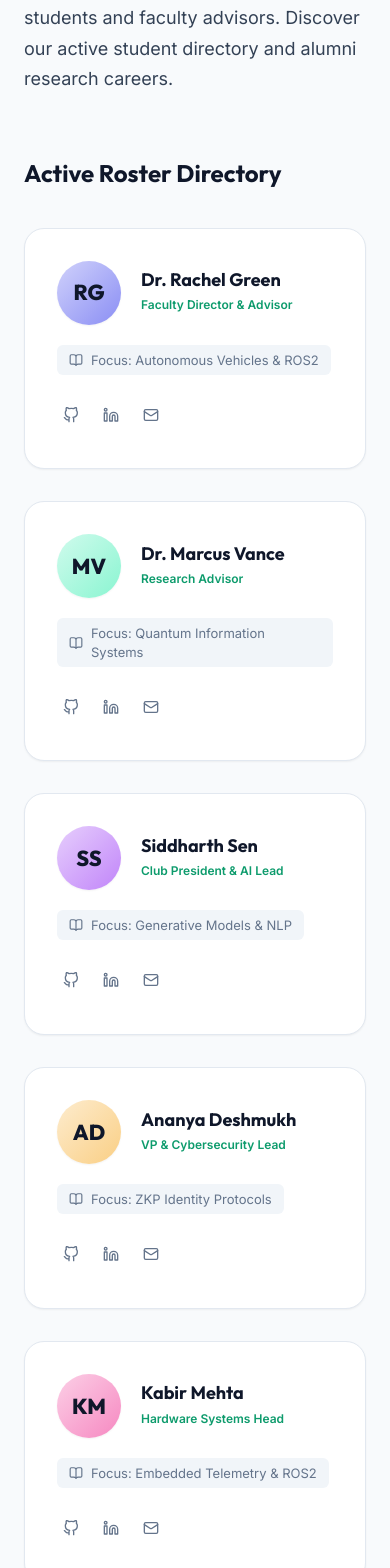
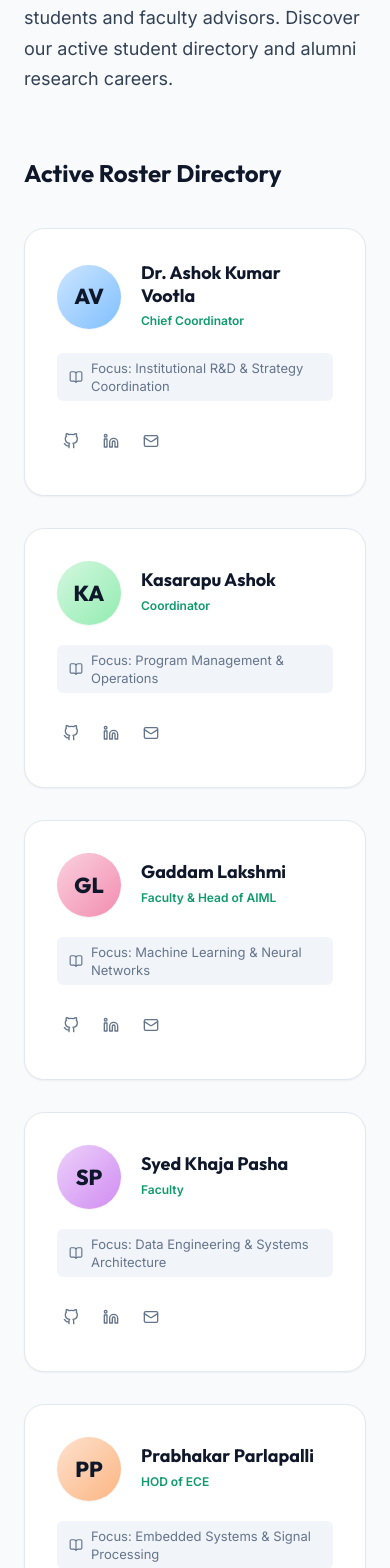
Before and after one commit to saicharan-bhuthkuri/rd, a React (Vite) app in the folder frontend/: page /team in a window 390 px wide. Shown: the part 432-2000 px from the top of the page. Built offline with nearby package versions, Linux system fonts and the light colour scheme; no server answers.

Commit message:
added responsive Header, Footer, and Team page components with newsletter functionality.

```diff
--- a/frontend/src/components/Footer.tsx
+++ b/frontend/src/components/Footer.tsx
@@ -143,6 +143,8 @@ export const Footer: React.FC = () => {
         <div className="container bottom-container">
           <p className="copyright-text">&copy; {new Date().getFullYear()} Research & Development Club. All rights reserved.</p>
           <div className="bottom-links">
+            <a href="https://saivortex.web.app/" target="_blank" rel="noopener noreferrer">Design by saivortex</a>
+            <span className="divider">&middot;</span>
             <a href="#">Privacy Policy</a>
             <span className="divider">&middot;</span>
             <a href="#">Terms of Use</a>
--- a/frontend/src/components/Header.tsx
+++ b/frontend/src/components/Header.tsx
@@ -33,7 +33,7 @@ export const Header: React.FC = () => {
   ];
 
   return (
-    <header className={`header ${isScrolled ? 'header-scrolled' : ''}`}>
+    <header className={`header ${isScrolled ? 'header-scrolled' : ''} ${isMobileMenuOpen ? 'mobile-menu-open' : ''}`}>
       <div className="container header-container">
         {/* Logo */}
         <Link to="/" className="logo-container">
--- a/frontend/src/components/Team.tsx
+++ b/frontend/src/components/Team.tsx
@@ -42,71 +42,58 @@ interface TeamProps {
 export const Team: React.FC<TeamProps> = ({ isOverview }) => {
   const team: Member[] = [
     {
-      name: "Dr. Rachel Green",
-      role: "Faculty Director & Principal Advisor",
+      name: "Dr. Ashok Kumar Vootla",
+      role: "Chief Coordinator",
       category: "Faculty Advisory",
-      initials: "RG",
-      avatarBg: "linear-gradient(135deg, hsl(238, 83%, 90%) 0%, hsl(238, 83%, 75%) 100%)",
-      focus: "Autonomous Robotics & Edge Inference",
-      linkedin: "#",
-      twitter: "#",
-      mail: "rachel.green@rdclub.edu"
+      initials: "AV",
+      avatarBg: "linear-gradient(135deg, hsl(210, 100%, 90%) 0%, hsl(210, 100%, 75%) 100%)",
+      focus: "Institutional R&D & Strategy Coordination",
+      mail: "ashok.vootla@rdclub.edu"
     },
     {
-      name: "Dr. Marcus Vance",
-      role: "Research Advisor",
+      name: "Kasarapu Ashok",
+      role: "Coordinator",
       category: "Faculty Advisory",
-      initials: "MV",
-      avatarBg: "linear-gradient(135deg, hsl(160, 84%, 90%) 0%, hsl(160, 84%, 75%) 100%)",
-      focus: "Quantum Information Theory & Security",
-      linkedin: "#",
-      mail: "marcus.vance@rdclub.edu"
+      initials: "KA",
+      avatarBg: "linear-gradient(135deg, hsl(140, 70%, 90%) 0%, hsl(140, 70%, 75%) 100%)",
+      focus: "Program Management & Operations",
+      mail: "kasarapu.ashok@rdclub.edu"
     },
     {
-      name: "Siddharth Sen",
-      role: "Club President & AI Lead",
-      category: "Student Committee",
-      initials: "SS",
-      avatarBg: "linear-gradient(135deg, hsl(271, 91%, 90%) 0%, hsl(271, 91%, 75%) 100%)",
-      focus: "Multi-Agent RL & Spatial NLP Systems",
-      github: "#",
-      linkedin: "#",
-      twitter: "#",
-      mail: "siddharth@rdclub.edu"
+      name: "Gaddam Lakshmi",
+      role: "Faculty & Head of AIML",
+      category: "Faculty Advisory",
+      initials: "GL",
+      avatarBg: "linear-gradient(135deg, hsl(340, 80%, 90%) 0%, hsl(340, 80%, 75%) 100%)",
+      focus: "Machine Learning & Neural Networks",
+      mail: "gaddam.lakshmi@rdclub.edu"
     },
     {
-      name: "Ananya Deshmukh",
-      role: "Vice President & Cybersecurity Lead",
-      category: "Student Committee",
-      initials: "AD",
-      avatarBg: "linear-gradient(135deg, hsl(38, 92%, 90%) 0%, hsl(38, 92%, 75%) 100%)",
-      focus: "Zero-Knowledge Proofs & Protocol Analysis",
-      github: "#",
-      linkedin: "#",
-      mail: "ananya@rdclub.edu"
+      name: "Syed Khaja Pasha",
+      role: "Faculty",
+      category: "Faculty Advisory",
+      initials: "SP",
+      avatarBg: "linear-gradient(135deg, hsl(280, 80%, 90%) 0%, hsl(280, 80%, 75%) 100%)",
+      focus: "Data Engineering & Systems Architecture",
+      mail: "khaja.pasha@rdclub.edu"
     },
     {
-      name: "Kabir Mehta",
-      role: "Robotics & Hardware Systems Head",
-      category: "Student Committee",
-      initials: "KM",
-      avatarBg: "linear-gradient(135deg, hsl(329, 86%, 90%) 0%, hsl(329, 86%, 75%) 100%)",
-      focus: "Sensory Integration, ROS2, Rover-X build",
-      github: "#",
-      linkedin: "#",
-      twitter: "#",
-      mail: "kabir@rdclub.edu"
+      name: "Prabhakar Parlapalli",
+      role: "HOD of ECE",
+      category: "Faculty Advisory",
+      initials: "PP",
+      avatarBg: "linear-gradient(135deg, hsl(25, 95%, 90%) 0%, hsl(25, 95%, 75%) 100%)",
+      focus: "Embedded Systems & Signal Processing",
+      mail: "prabhakar.p@rdclub.edu"
     },
     {
-      name: "Elena Rostova",
-      role: "Treasurer & Cloud Architect",
+      name: "Ayhya",
+      role: "Student Coordinator",
       category: "Student Committee",
-      initials: "ER",
-      avatarBg: "linear-gradient(135deg, hsl(200, 95%, 90%) 0%, hsl(200, 95%, 75%) 100%)",
-      focus: "High-Availability KV Store & Distributed Consensus",
-      github: "#",
-      linkedin: "#",
-      mail: "elena@rdclub.edu"
+      initials: "AY",
+      avatarBg: "linear-gradient(135deg, hsl(271, 91%, 90%) 0%, hsl(271, 91%, 75%) 100%)",
+      focus: "Research & Operations Coordination",
+      mail: "ayhya@rdclub.edu"
     }
   ];
 
--- a/frontend/src/index.css
+++ b/frontend/src/index.css
@@ -56,6 +56,7 @@
 html {
   scroll-behavior: smooth;
   scroll-padding-top: 5rem;
+  overflow-x: hidden;
 }
 
 body {
@@ -96,6 +97,14 @@ button, input, textarea, select {
 .section {
   padding: 6.5rem 0;
   position: relative;
+  scroll-margin-top: 5.5rem;
+}
+
+@media (max-width: 768px) {
+  .section {
+    padding: 4rem 0;
+    scroll-margin-top: 5rem;
+  }
 }
 
 .section-bg-alt {
@@ -473,8 +482,13 @@ button, input, textarea, select {
   border-top: 1px solid var(--border-light);
 }
 
-.header-scrolled + .mobile-drawer {
+.header-scrolled .mobile-drawer {
   top: 4.5rem;
+}
+
+.header.mobile-menu-open {
+  background-color: var(--bg-card);
+  border-bottom: 1px solid var(--border-light);
 }
 
 .mobile-drawer.open {
@@ -537,6 +551,14 @@ button, input, textarea, select {
   display: flex;
   align-items: center;
   min-height: calc(100vh - 5rem);
+}
+
+@media (max-width: 991px) {
+  .hero-section {
+    display: block;
+    padding: 6.5rem 0 4rem 0;
+    min-height: auto;
+  }
 }
 
 .hero-container {
--- a/frontend/src/pages/TeamPage.tsx
+++ b/frontend/src/pages/TeamPage.tsx
@@ -21,12 +21,12 @@ export const TeamPage: React.FC = () => {
   };
 
   const members = [
-    { name: "Dr. Rachel Green", role: "Faculty Director & Advisor", initials: "RG", type: "faculty", focus: "Autonomous Vehicles & ROS2", bg: "linear-gradient(135deg, hsl(238, 83%, 90%) 0%, hsl(238, 83%, 75%) 100%)" },
-    { name: "Dr. Marcus Vance", role: "Research Advisor", initials: "MV", type: "faculty", focus: "Quantum Information Systems", bg: "linear-gradient(135deg, hsl(160, 84%, 90%) 0%, hsl(160, 84%, 75%) 100%)" },
-    { name: "Siddharth Sen", role: "Club President & AI Lead", initials: "SS", type: "student", focus: "Generative Models & NLP", bg: "linear-gradient(135deg, hsl(271, 91%, 90%) 0%, hsl(271, 91%, 75%) 100%)" },
-    { name: "Ananya Deshmukh", role: "VP & Cybersecurity Lead", initials: "AD", type: "student", focus: "ZKP Identity Protocols", bg: "linear-gradient(135deg, hsl(38, 92%, 90%) 0%, hsl(38, 92%, 75%) 100%)" },
-    { name: "Kabir Mehta", role: "Hardware Systems Head", initials: "KM", type: "student", focus: "Embedded Telemetry & ROS2", bg: "linear-gradient(135deg, hsl(329, 86%, 90%) 0%, hsl(329, 86%, 75%) 100%)" },
-    { name: "Elena Rostova", role: "Treasurer & Cloud Architect", initials: "ER", type: "student", focus: "Distributed Databases & KV Stores", bg: "linear-gradient(135deg, hsl(200, 95%, 90%) 0%, hsl(200, 95%, 75%) 100%)" }
+    { name: "Dr. Ashok Kumar Vootla", role: "Chief Coordinator", initials: "AV", type: "faculty", focus: "Institutional R&D & Strategy Coordination", bg: "linear-gradient(135deg, hsl(210, 100%, 90%) 0%, hsl(210, 100%, 75%) 100%)" },
+    { name: "Kasarapu Ashok", role: "Coordinator", initials: "KA", type: "faculty", focus: "Program Management & Operations", bg: "linear-gradient(135deg, hsl(140, 70%, 90%) 0%, hsl(140, 70%, 75%) 100%)" },
+    { name: "Gaddam Lakshmi", role: "Faculty & Head of AIML", initials: "GL", type: "faculty", focus: "Machine Learning & Neural Networks", bg: "linear-gradient(135deg, hsl(340, 80%, 90%) 0%, hsl(340, 80%, 75%) 100%)" },
+    { name: "Syed Khaja Pasha", role: "Faculty", initials: "SP", type: "faculty", focus: "Data Engineering & Systems Architecture", bg: "linear-gradient(135deg, hsl(280, 80%, 90%) 0%, hsl(280, 80%, 75%) 100%)" },
+    { name: "Prabhakar Parlapalli", role: "HOD of ECE", initials: "PP", type: "faculty", focus: "Embedded Systems & Signal Processing", bg: "linear-gradient(135deg, hsl(25, 95%, 90%) 0%, hsl(25, 95%, 75%) 100%)" },
+    { name: "Ayhya", role: "Student Coordinator", initials: "AY", type: "student", focus: "Research & Operations Coordination", bg: "linear-gradient(135deg, hsl(271, 91%, 90%) 0%, hsl(271, 91%, 75%) 100%)" }
   ];
 
   const alumni = [
```
